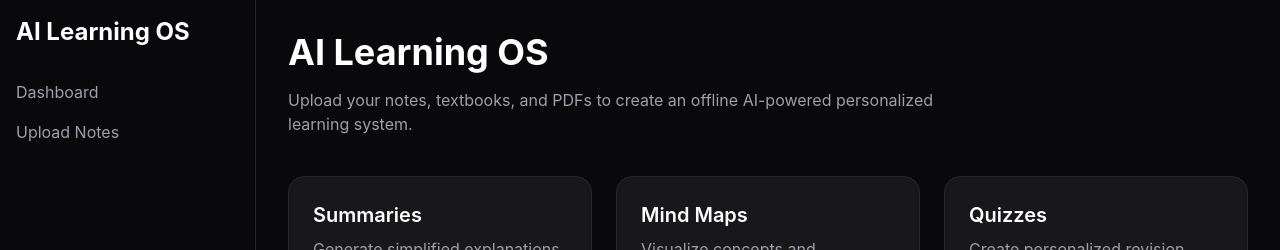
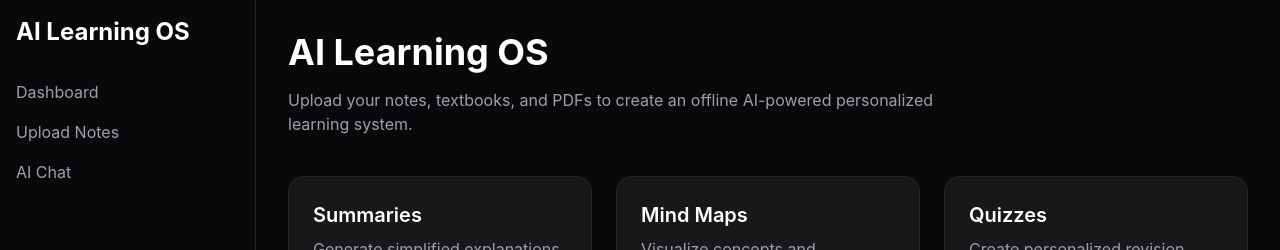
Before and after one commit to shivamgravity/ai-learning-os, a React app in the folder frontend/: page / in a window 1280 px wide. Shown: the top 250 px of the page. Built offline with nearby package versions, Linux system fonts and the light colour scheme; the HTML template or start-up script is replaced by a standard one.

Commit message:
added AI Chat button

```diff
--- a/frontend/src/layouts/MainLayout.jsx
+++ b/frontend/src/layouts/MainLayout.jsx
@@ -28,6 +28,13 @@ function MainLayout({ children, setCurrentPage }) {
               Upload Notes
             </button>
 
+            <button
+              onClick={() => setCurrentPage("chat")}
+              className="block text-zinc-400 hover:text-white"
+            >
+              AI Chat
+            </button>
+
           </nav>
 
         </aside>
```
